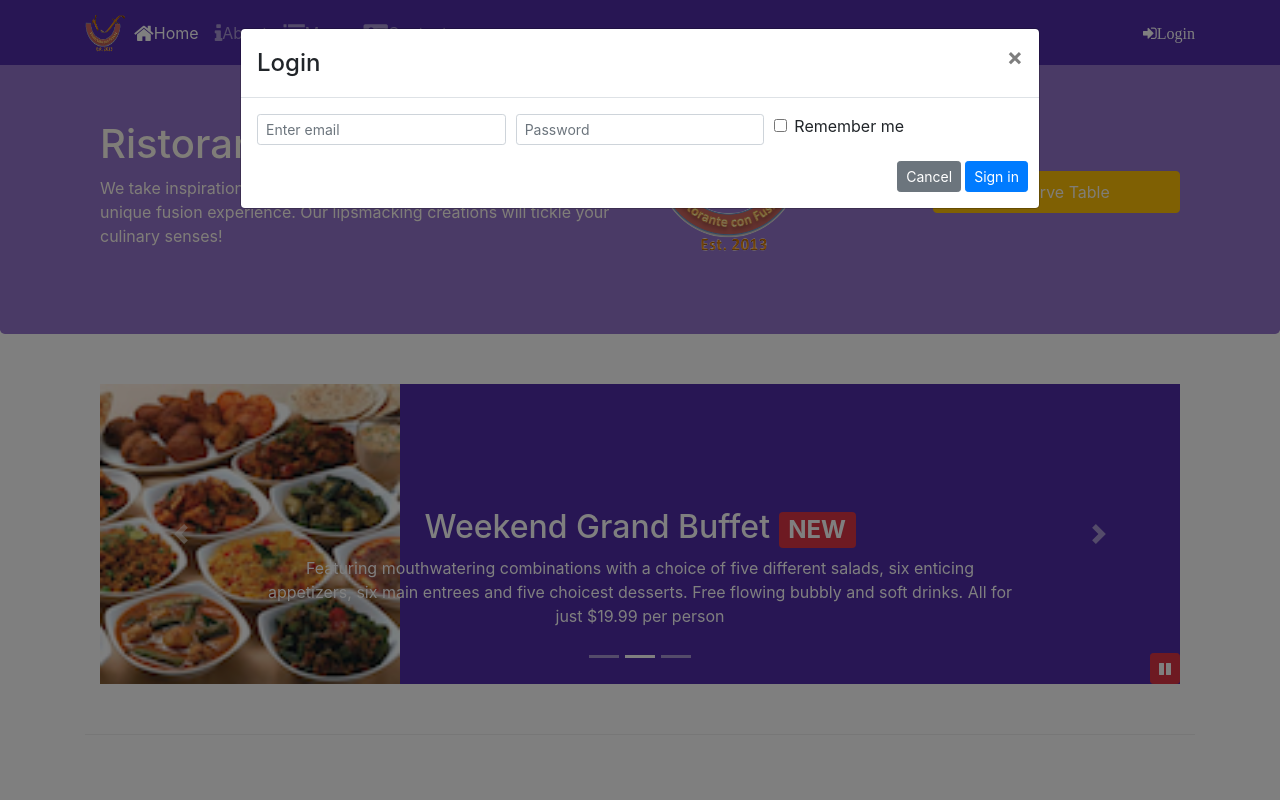
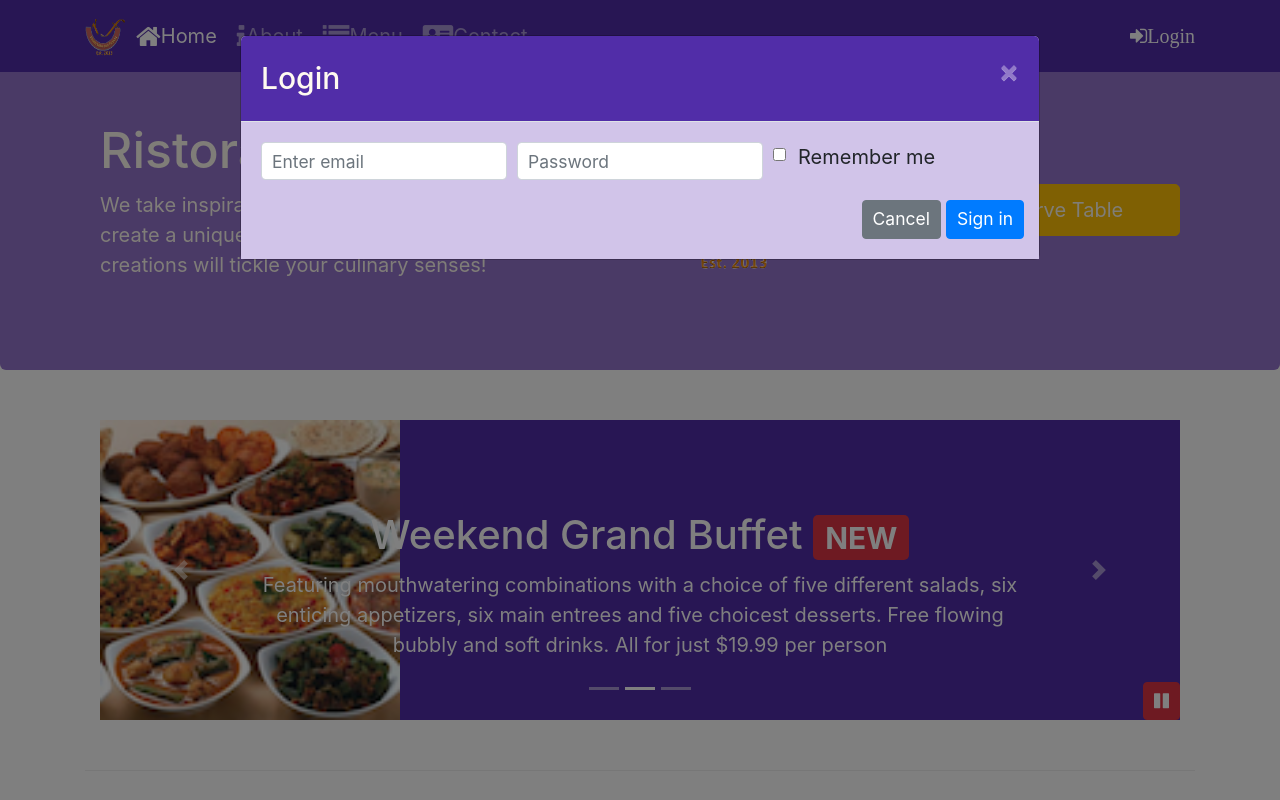
Before and after one commit to rahulanand10/mern, a website: page index.html in a window 1280 px wide. Both pictures are taken after a click on the link "Login". Shown: the top 800 px of the page. Drawn offline with nearby package versions, Linux system fonts and the light colour scheme; files that its build step writes are made by us from their sources.

Commit message:
assignment-4

```diff
--- a/CSS/styles.scss
+++ b/CSS/styles.scss
@@ -10,7 +10,9 @@ $carousel-item-height: 300px;
 	margin:0px auto;
 	padding: $pad-up-dn $pad-left-right;
 }
-
+*{
+    font-size: 20px;
+}
 .row-header{
     @include zero-margin(0px,0px);
 }
@@ -74,3 +76,17 @@ body{
     bottom: 0px;
     z-index: 1;
 }
+.modal-content{
+    .modal-header{
+        background: $background-dark;
+        .modal-title{
+            color:floralwhite;
+        }
+        .close{
+            color: $background-pale;
+        }
+    }
+    .modal-body{
+        background: $background-pale;
+    }
+}
--- a/index.html
+++ b/index.html
@@ -11,7 +11,7 @@
     <link rel="stylesheet" href="node_modules/bootstrap/dist/css/bootstrap.min.css">
     <link rel="stylesheet" href="node_modules/font-awesome/css/font-awesome.min.css">
     <link rel="stylesheet" href="node_modules/bootstrap-social/bootstrap-social.css">
-    <link rel="stylesheet" href="css/style.css">
+    <link rel="stylesheet" href="css/styles.css">
 </head>
 
 <body>
@@ -32,7 +32,7 @@
                         <li class="nav-item"><a href="./contactus.html" class="nav-link"><span class="fa fa-address-card fa-lg"></span>Contact</a></li>
                     </ul>
                     <span class="navbar-text">
-                        <a data-toggle="modal" data-target="#loginModal">
+                        <a id="loginpop">
                             <span class="fa fa-sign-in">Login</span>
                         </a>
                     </span>
@@ -46,7 +46,7 @@
             <div class="modal-content">
                 <div class="modal-header">
                     <h4 class="modal-title">Login</h4>
-                    <button type="button" class="close"data-dismiss="modal">
+                    <button type="button" class="close">
                        &times;
                     </button>
 
@@ -71,7 +71,7 @@
                             </div>
                         </div>
                         <div class="form-row">
-                            <button type="button" class="btn btn-secondary btn-sm ml-auto" data-dismiss="modal">Cancel</button>
+                            <button type="button" id="logincancel" class="btn btn-secondary btn-sm ml-auto">Cancel</button>
                             <button type="submit" class="btn btn-primary btn-sm ml-1">Sign in</button>
                         </div>
                     </form>
@@ -86,7 +86,7 @@
             <div class="modal-content">
                 <div class="modal-header">
                     <h4 class="modal-title">Reserve a Table</h4>
-                    <button type="button" class="close"data-dismiss="modal">
+                    <button type="button" class="close">
                        &times;
                     </button>
 
@@ -154,7 +154,7 @@
                         </div>
                         <div class="form-group row">
                             <div class="offset-md-2 col-md-4">
-                                <button type="button" class="btn btn-secondary ml-auto" data-dismiss="modal">Cancel</button>
+                                <button type="button" id="reserveCancel" class="btn btn-secondary ml-auto">Cancel</button>
                                 <button type="submit" class="btn btn-primary">Reserve</button>
                             </div>
                             <div class="col-md-2">
@@ -179,9 +179,9 @@
                     <img src="img/logo.png" alt="hello" class="img-fluid">
                 </div>
                 <div class="col-12 col-sm align-self-center">
-                    <a role="button" class="btn btn-block nav-link btn-warning"
+                    <a id="reserveButton" role="button" class="btn btn-block nav-link btn-warning"
                         class="text-decoration-none text-dark"
-                        data-toggle="modal" data-target="#reserveModal">
+                         >
                         Reserve Table
                     </a>
                 </div>
@@ -352,6 +352,31 @@
                 }
             });
         });
+
+        //assignment-4
+        $(document).ready(function() {
+
+            $("#loginpop").click(function() {
+                $("#loginModal").modal();
+            });
+
+            $(".close").click(function() {
+                $("#loginModal").modal('hide');
+            });
+            $("#logincancel").click(function() {
+                $("#loginModal").modal('hide');
+            });
+            $("#reserveButton").click(function() {
+                $("#reserveModal").modal();
+            });
+            $(".close").click(function() {
+                $("#reserveModal").modal('hide');
+            });
+            $("#reserveCancel").click(function() {
+                $("#reserveModal").modal('hide');
+            });
+
+        });
     </script>
 </body>
 
```
Also changed, not shown: CSS/style-old.css (line endings or trailing spaces), CSS/styles.css.
